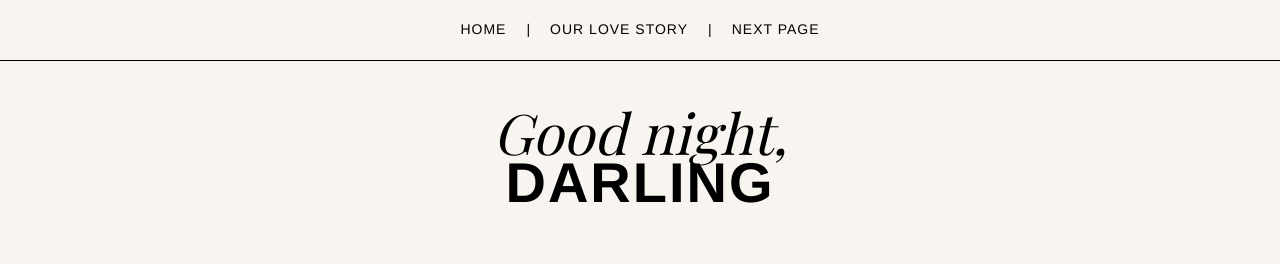
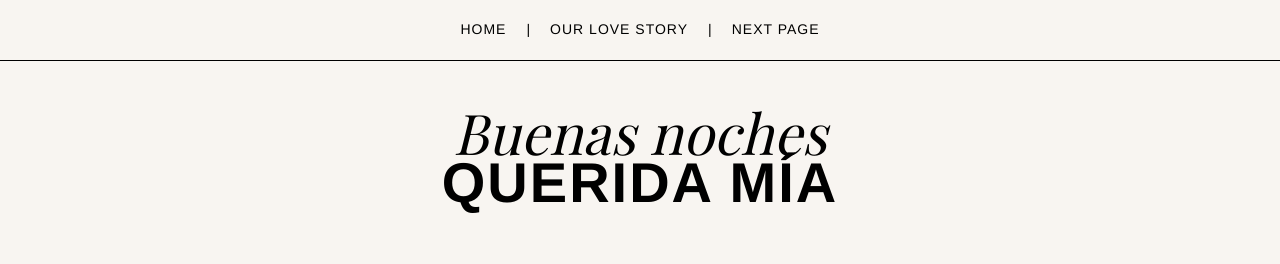
Before and after one commit to Lucvs21cl/kathalina, a plain HTML site: page index.html in a window 1280 px wide. Shown: the top 264 px of the page. Drawn offline with nearby package versions, Linux system fonts and the light colour scheme; a web font is replaced by a local one.

Commit message:
Cambiar título a 'Buenas noches querida mía'

```diff
--- a/index.html
+++ b/index.html
@@ -30,8 +30,8 @@
         <!-- Title Section -->
         <section class="title-section">
             <h1 class="main-title">
-                <span class="script-text">Good night,</span>
-                <span class="caps-text">DARLING</span>
+                <span class="script-text">Buenas noches</span>
+                <span class="caps-text">QUERIDA MÍA</span>
             </h1>
         </section>
 
```
